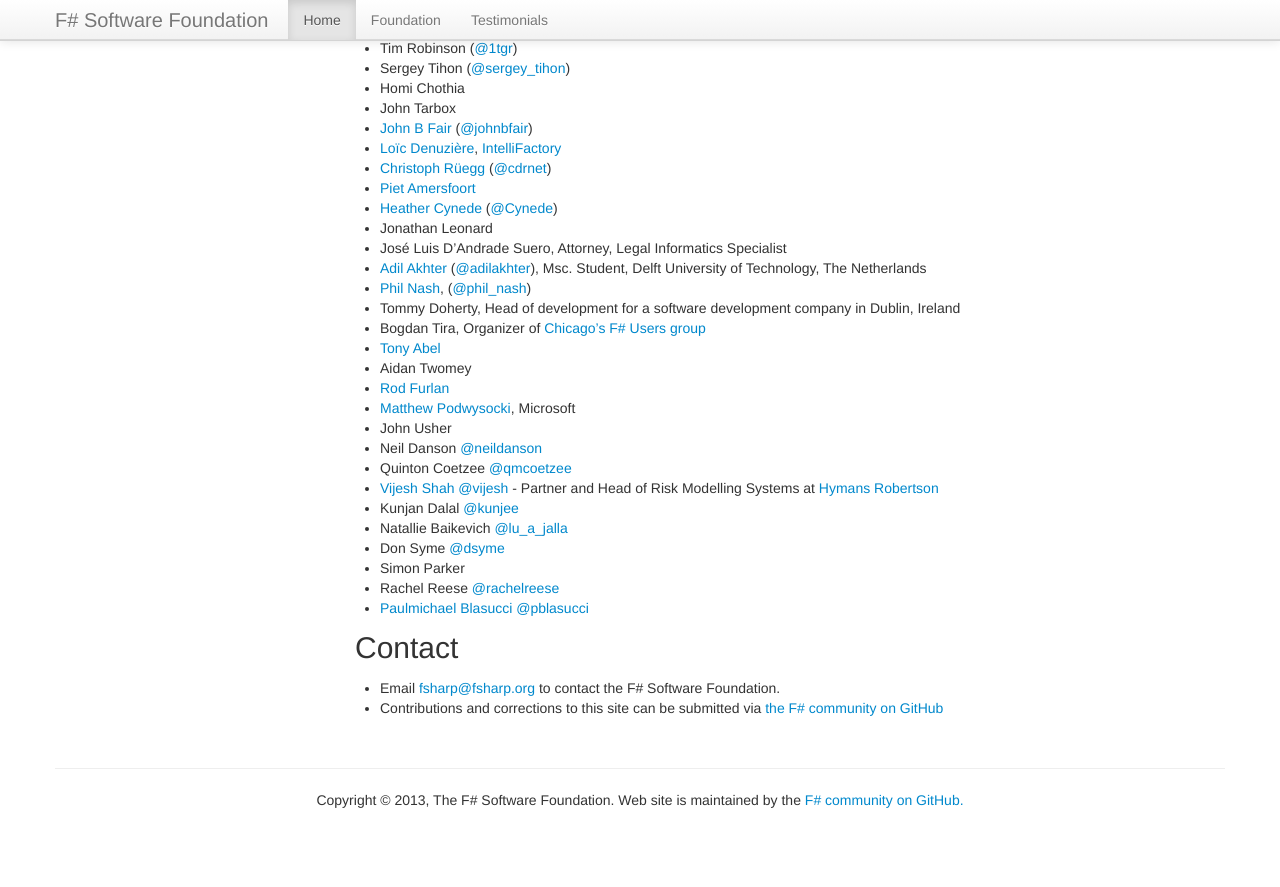
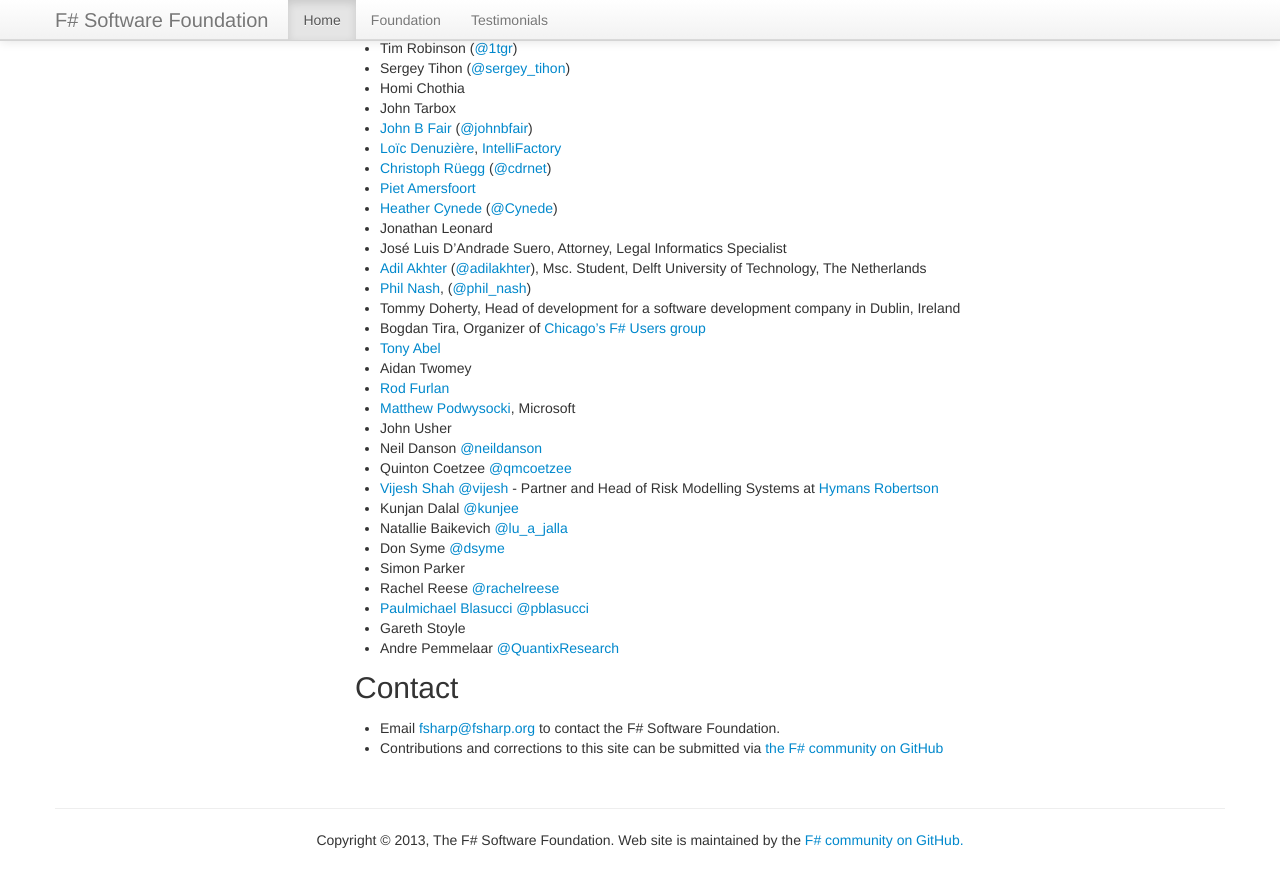
Before and after one commit to fsharp/fsharp.org, a Jekyll site: the page built from foundation.md, in a window 1280 px wide and 900 px high, scrolled down 2884 px. Shown: the top 887 px of the window. Built offline with Jekyll 4.4.1, drawn with Linux system fonts in a browser that asks for light colours; nearby versions of some CDN libraries; some web fonts are replaced; comment, search, counter and statistics services are not loaded; before the commit the page ends 3744 px from its top, so only the background shows below that.

Commit message:
Added Gareth Stoyle & Andre Pemmelaar

```diff
--- a/foundation.md
+++ b/foundation.md
@@ -143,6 +143,8 @@ See the current [list of affiliated technical groups](/technical-groups) and [us
  * Simon Parker
  * Rachel Reese [@rachelreese](https://twitter.com/rachelreese)
  * [Paulmichael Blasucci](http://pblasucci.wordpress.com) [@pblasucci](https://twitter.com/pblasucci)
+ * Gareth Stoyle
+ * Andre Pemmelaar [@QuantixResearch](http://twitter.com/QuantixResearch)
 
 ## Contact
 
```
